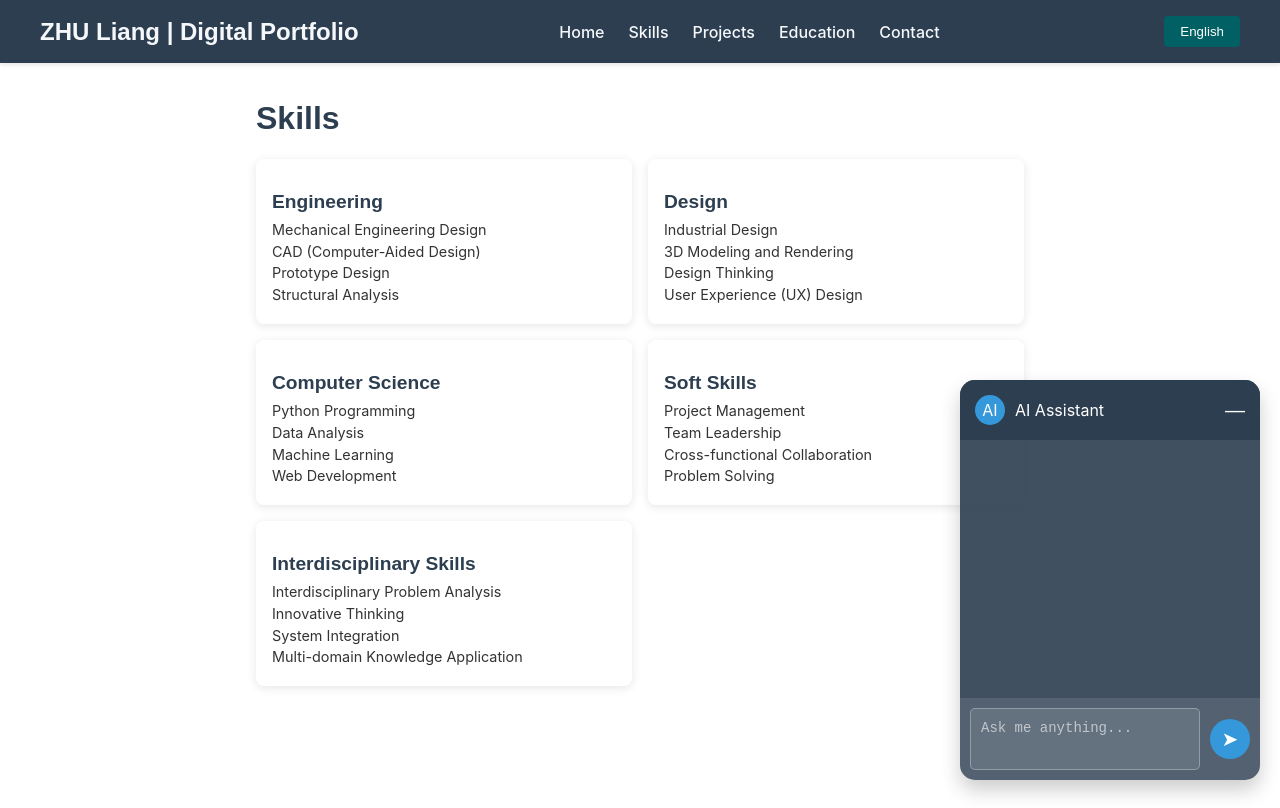
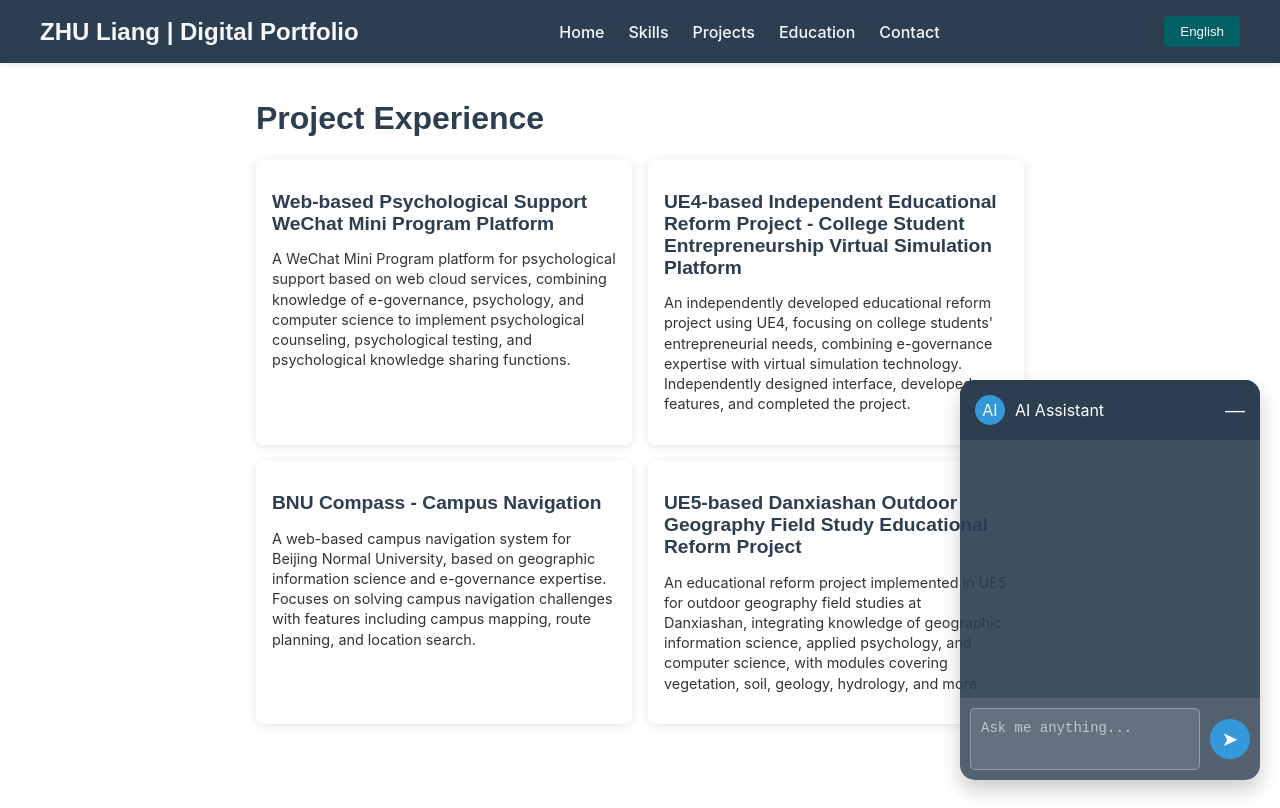
Before and after one commit to lzhu686/eportfolio, a React (Create React App) app: page /#/projects in a window 1280 px wide. Before the commit this address led to /#/skills. Built offline with nearby package versions, Linux system fonts and the light colour scheme.

Commit message:
modify personal information

```diff
--- a/src/components/Education.js
+++ b/src/components/Education.js
@@ -40,6 +40,11 @@ function Education() {
         <School>{t('education.school2')}</School>
         <Year>{t('education.year2')}</Year>
       </EducationItem>
+      <EducationItem>
+        <Degree>{t('education.degree3')}</Degree>
+        <School>{t('education.school3')}</School>
+        <Year>{t('education.year3')}</Year>
+      </EducationItem>
     </PageContainer>
   );
 }
--- a/src/locales/en.json
+++ b/src/locales/en.json
@@ -12,7 +12,7 @@
   "home": {
     "name": "Zhu Liang",
     "title": "Interdisciplinary Engineer & Designer",
-    "bio": "Welcome to my ePortfolio. I am an engineer and designer with an interdisciplinary background, focusing on applying design thinking to complex system development. My deep background in mechanical engineering, industrial design, and computer science allows me to integrate multidisciplinary knowledge and methods in projects.",
+    "bio": "Welcome to my ePortfolio. I am an engineer and designer with an interdisciplinary background, focusing on applying design thinking to complex system development. My deep background in e-governance, applied psychology, geographic information science, and digital twins enables me to integrate multidisciplinary knowledge and methods in projects.",
     "highlight": "As a student in the Red Bird MPhil program at HKUST(GZ), I have achieved significant growth in interdisciplinary innovation. The unique curriculum and practical opportunities of this program have enabled me to integrate knowledge from engineering, design, and computer science, fostering my ability to solve complex problems."
   },
   "skills": {
@@ -26,8 +26,8 @@
     },
     "list": {
       "engineering": [
-        "Mechanical Engineering Design",
-        "CAD (Computer-Aided Design)",
+        "Web Development",
+        "Computer-Aided Design (CAD)",
         "Prototype Design",
         "Structural Analysis"
       ],
@@ -61,20 +61,20 @@
     "title": "Project Experience",
     "list": [
       {
-        "title": "Red Bird Project",
-        "description": "As a mechanical engineer, I participated in the development of a drone system, responsible for structural design and prototype production. I applied design thinking methods to solve challenges in weight and aerodynamics."
+        "title": "Web-based Psychological Support WeChat Mini Program Platform",
+        "description": "A WeChat Mini Program platform for psychological support based on web cloud services, combining knowledge of e-governance, psychology, and computer science to implement psychological counseling, psychological testing, and psychological knowledge sharing functions."
       },
       {
-        "title": "Smart Home System Design",
-        "description": "Combining knowledge of industrial design and computer science, I designed a user-friendly smart home control system. I developed the backend control logic using Python."
+        "title": "UE4-based Independent Educational Reform Project - College Student Entrepreneurship Virtual Simulation Platform",
+        "description": "An independently developed educational reform project using UE4, focusing on college students' entrepreneurial needs, combining e-governance expertise with virtual simulation technology. Independently designed interface, developed features, and completed the project."
       },
       {
-        "title": "Sustainable Packaging Design",
-        "description": "Using design thinking methods, I designed an eco-friendly packaging solution for a food company. Through material innovation and structural optimization, I significantly reduced packaging waste."
+        "title": "BNU Compass - Campus Navigation",
+        "description": "A web-based campus navigation system for Beijing Normal University, based on geographic information science and e-governance expertise. Focuses on solving campus navigation challenges with features including campus mapping, route planning, and location search."
       },
       {
-        "title": "Interdisciplinary Innovation Project",
-        "description": "As part of the Red Bird program, I led a team in developing an AI-powered sustainable urban transportation solution, integrating knowledge from engineering, design, and computer science."
+        "title": "UE5-based Danxiashan Outdoor Geography Field Study Educational Reform Project",
+        "description": "An educational reform project implemented in UE5 for outdoor geography field studies at Danxiashan, integrating knowledge of geographic information science, applied psychology, and computer science, with modules covering vegetation, soil, geology, hydrology, and more."
       }
     ]
   },
--- a/src/locales/zh.json
+++ b/src/locales/zh.json
@@ -12,7 +12,7 @@
     "home": {
       "name": "朱亮",
       "title": "跨学科工程师与设计师",
-      "bio": "欢迎来到我的个人电子档案。我是一名跨学科背景的工程师和设计师,专注于将设计思维应用于复杂系统的开发。我在机械工程、工业设计和计算机科学领域都有深厚的背景,这使我能够在项目中融合多学科的知识和方法。",
+      "bio": "欢迎来到我的个人电子档案。我是一名跨学科背景的工程师和设计师,专注于将设计思维应用于复杂系统的开发。我在电子政务、应用心理学和地理信息科学以及数字孪生等交叉学科领域都有深厚的背景,这使我能够在项目中融合多学科的知识和方法。",
       "highlight": "作为香港科技大学(广州)红鸟硕士项目的学生,我在跨学科创新方面获得了显著成长。该项目独特的课程设置和实践机会,使我能够将工程、设计和计算机科学知识融会贯通,培养了我解决复杂问题的能力。"
     },
     "skills": {
@@ -26,7 +26,7 @@
       },
       "list": {
         "engineering": [
-          "机械工程设计",
+          "Web开发",
           "计算机辅助设计(CAD)",
           "原型设计",
           "结构分析"
@@ -61,20 +61,20 @@
       "title": "项目经验",
       "list": [
         {
-          "title": "红鸟无人机项目",
-          "description": "作为机械工程师参与了无人机系统的开发,负责结构设计和原型制作。应用设计思维方法解决了重量和空气动力学方面的挑战。"
+          "title": "基于Web云服务的心理援助微信小程序平台",
+          "description": "基于Web云服务的心理援助微信小程序平台，结合了电子政务、心理学和计算机科学的知识，实现了心理咨询、心理测试、心理知识分享等功能。"
         },
         {
-          "title": "智能家居系统设计",
-          "description": "结合工业设计和计算机科学知识,设计了一套用户友好的智能家居控制系统。使用Python开发了后端控制逻辑。"
+          "title": "基于UE4独立开发的教改项目-大学生创业虚拟仿真平台",
+          "description": "基于UE4独立开发的教改项目-大学生创业虚拟仿真平台，聚焦大学生创业需求，结合了电子政务专业知识与虚拟仿真技术，最终独立设计界面，独立开发功能，独立完成项目。"
         },
         {
-          "title": "可持续包装设计",
-          "description": "运用设计思维方法,为一家食品公司设计了环保包装方案。通过材料创新和结构优化,显著减少了包装废弃物。"
+          "title": "京师司南·校园导航",
+          "description": "京师司南·校园导航，基于地理信息科学，结合了电子政务专业知识，为北京师范大学校园提供了一个基于Web的校园导航系统，聚焦师生找路难问题，实现了校园地图、路线规划、地点搜索等功能。"
         },
         {
-          "title": "跨学科创新项目",
-          "description": "作为红鸟项目的一部分,我带领团队开发了一个基于人工智能的可持续城市交通解决方案,整合了工程、设计和计算机科学的知识。"
+          "title": "基于UE5实现的丹霞山野外地理研学教改项目",
+          "description": "基于UE5实现的丹霞山野外地理研学教改项目，结合了地理信息科学、应用心理学、计算机科学等知识，实现了野外地理研学、涉及植被、土壤、地质、水文等多模块功能。"
         }
       ]
     },
```
